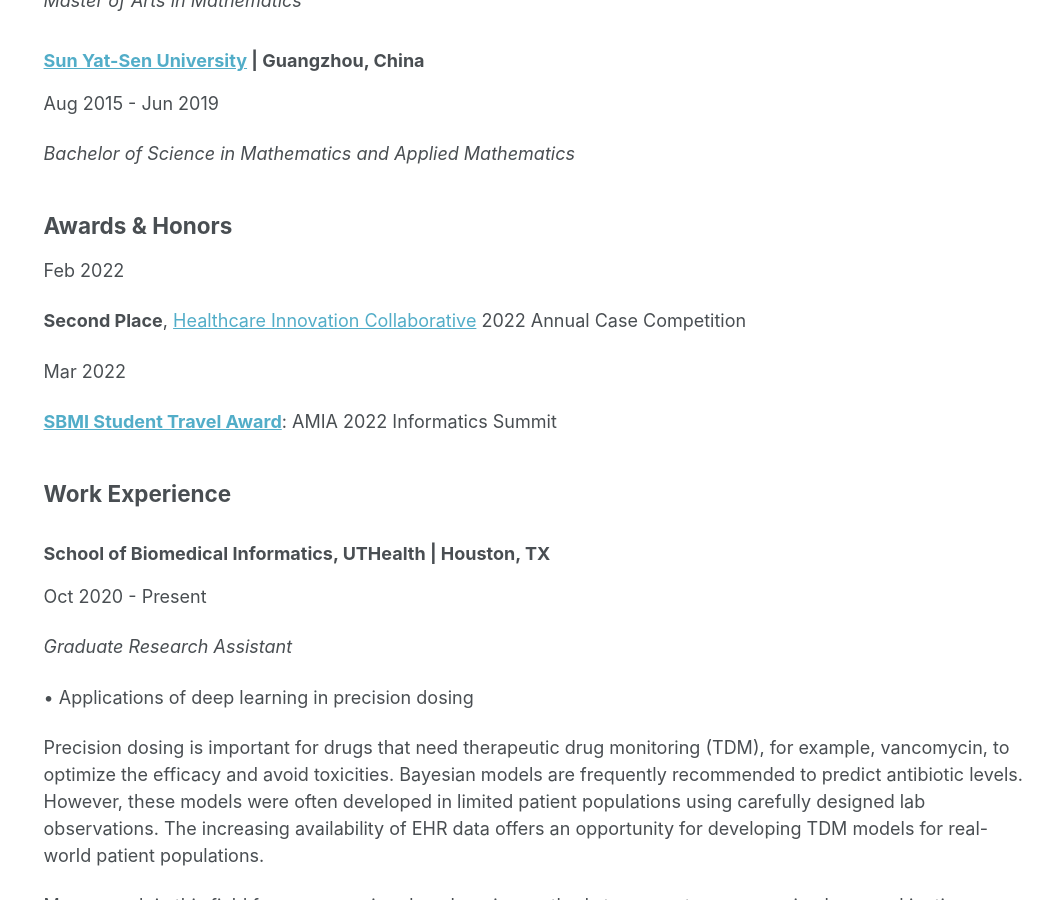
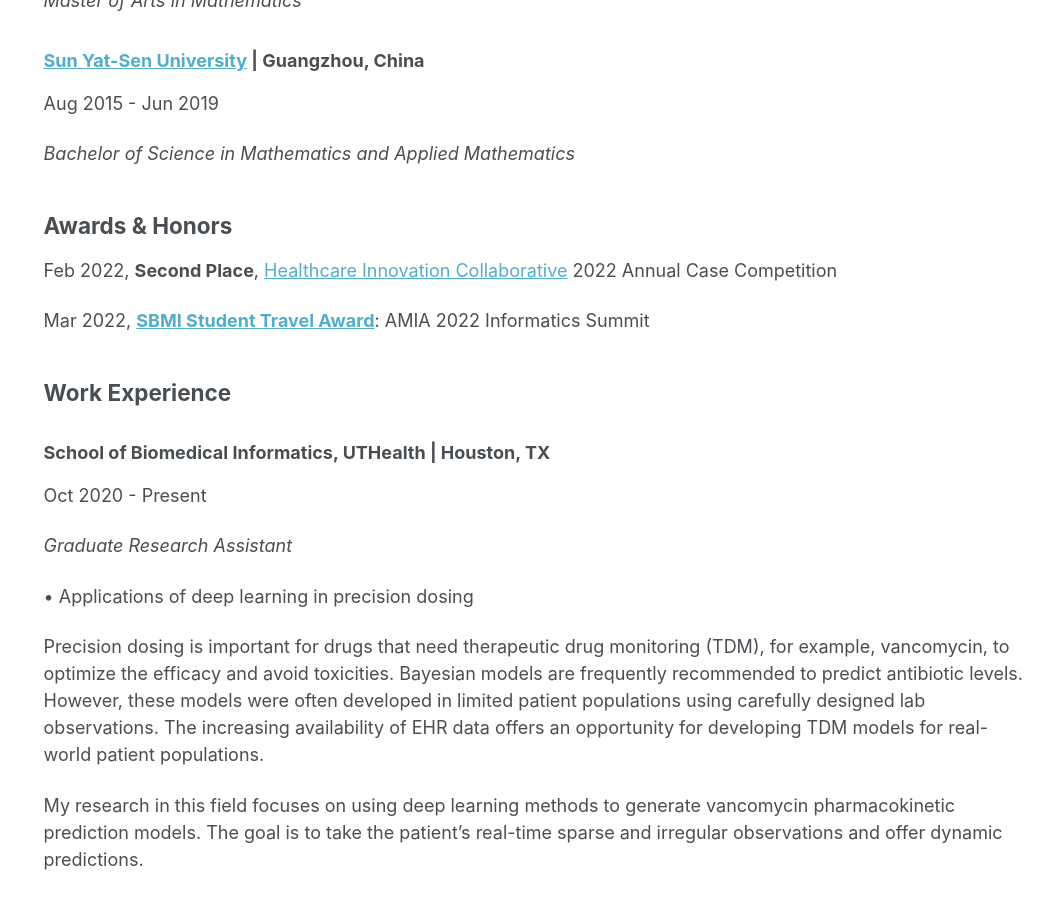
Before and after one commit to BingyuMao/BingyuMao.github.io, a Jekyll site: the page built from _pages/cv.md, in a window 1280 px wide and 900 px high, scrolled down 510 px. Shown: the whole window, without its empty margins (238-1280 px from the left). Built offline with Jekyll 4.4.1, drawn with Linux system fonts in a browser that asks for light colours.

Commit message:
Update cv.md

```diff
--- a/_pages/cv.md
+++ b/_pages/cv.md
@@ -35,13 +35,9 @@ Aug 2015 - Jun 2019
 
 ## Awards & Honors
 
-Feb 2022
+Feb 2022, **Second Place**, [Healthcare Innovation Collaborative](https://www.txhic.com/) 2022 Annual Case Competition
 
-**Second Place**, [Healthcare Innovation Collaborative](https://www.txhic.com/) 2022 Annual Case Competition
-
-Mar 2022
-
-[**SBMI Student Travel Award**](https://sbmi.uth.edu/current-students/financial-services/student-travel-awards.htm#:~:text=In%20keeping%20with%20our%20mission,for%20both%20M.S.%20and%20Ph.): AMIA 2022 Informatics Summit
+Mar 2022, [**SBMI Student Travel Award**](https://sbmi.uth.edu/current-students/financial-services/student-travel-awards.htm#:~:text=In%20keeping%20with%20our%20mission,for%20both%20M.S.%20and%20Ph.): AMIA 2022 Informatics Summit
 
 
 ## Work Experience
```
